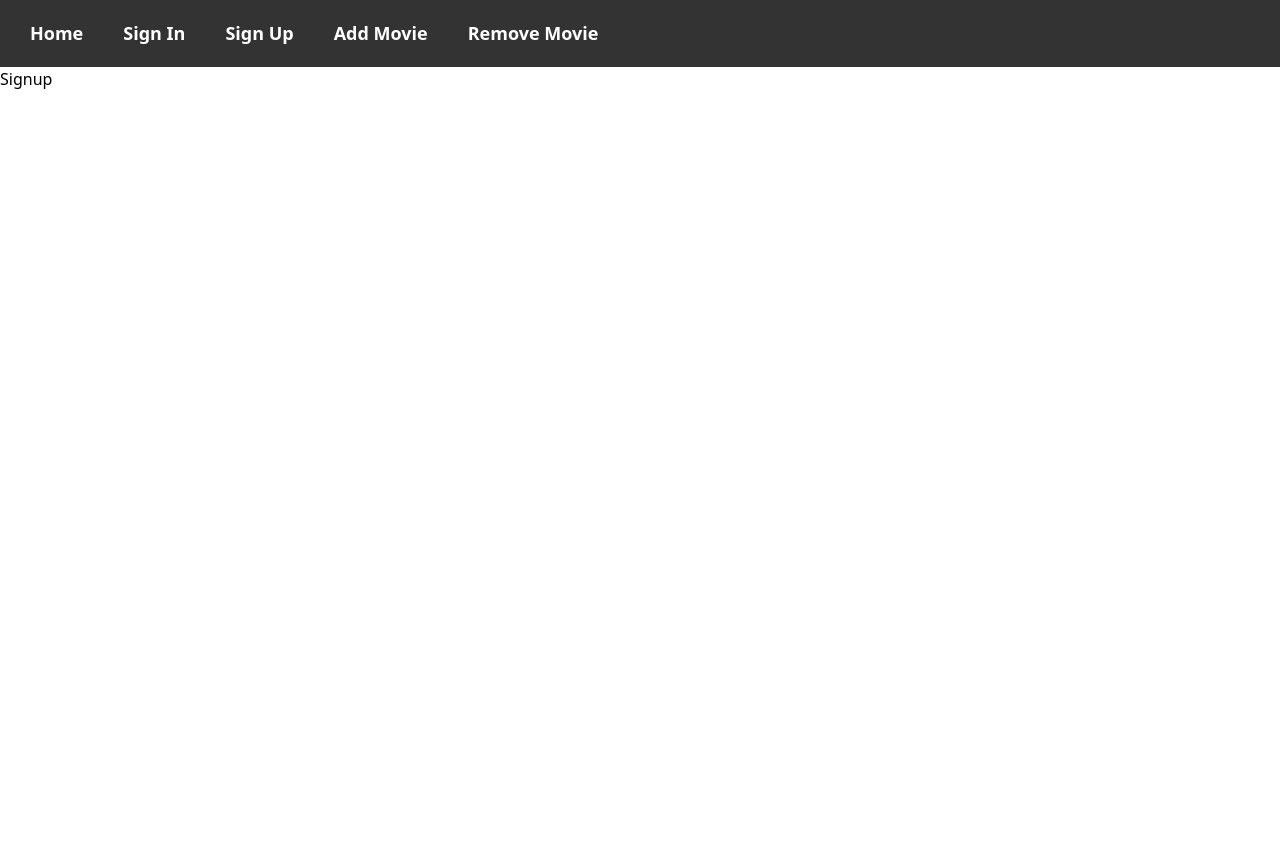
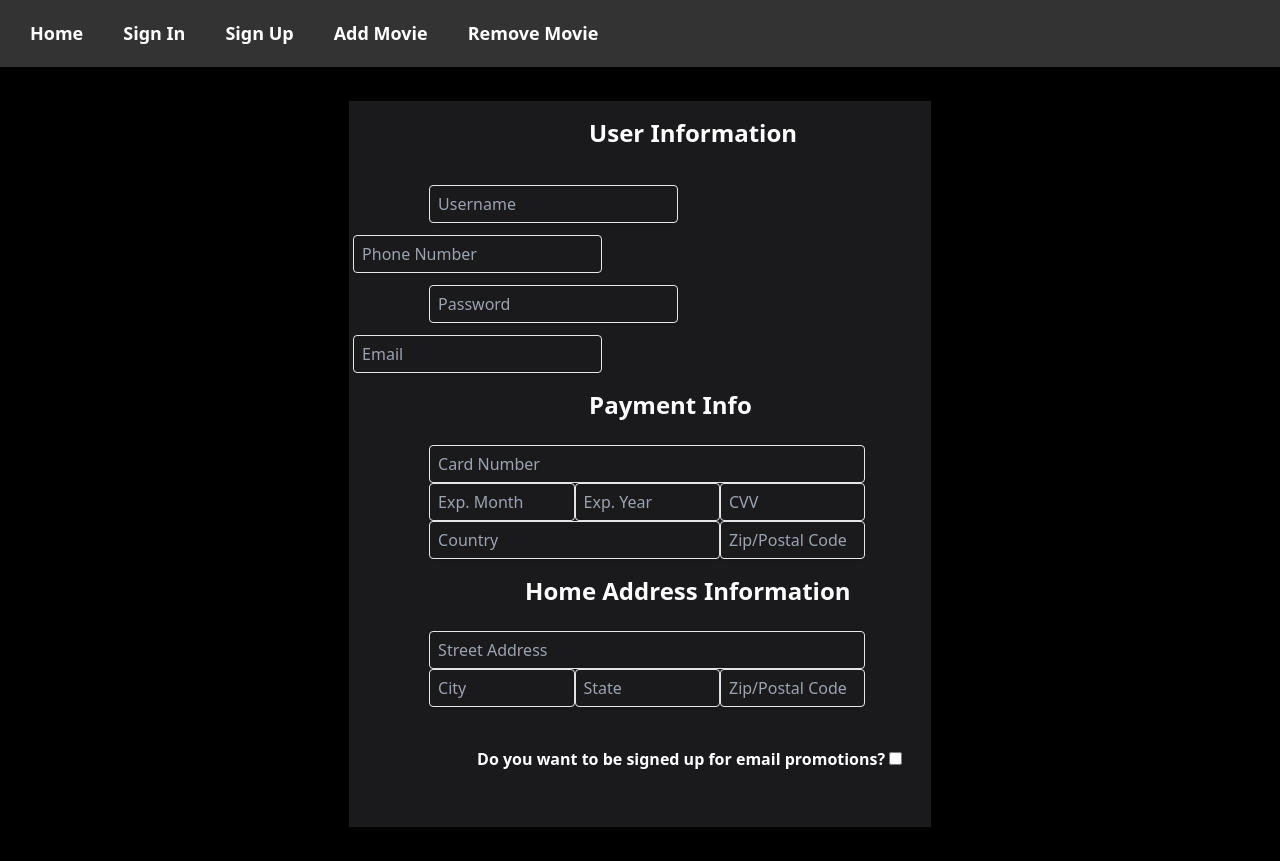
Before and after one commit to MattMorris247/B6TermProject, a React (Create React App) app: page /signup in a window 1280 px wide. Before the commit the page ends 800 px from the top, so only its background shows below. Built offline with nearby package versions, Linux system fonts and the light colour scheme.

Commit message:
signup page complete

```diff
--- a/src/components/Home.jsx
+++ b/src/components/Home.jsx
@@ -1,6 +1,4 @@
 import React from 'react'
-import { Link } from 'react-router-dom'
-import NavBar from './NavBar'
 
 const Home = () => {
   return (
--- a/src/components/RemoveMovie.jsx
+++ b/src/components/RemoveMovie.jsx
@@ -2,7 +2,9 @@ import React from 'react'
 
 const RemoveMovie = () => {
   return (
-	<div>RemoveMovie</div>
+	<div>
+
+  </div>
   )
 }
 
--- /dev/null
+++ b/src/components/Signup.css
@@ -0,0 +1,38 @@
+.row {
+    display: flex;
+    flex-direction: row;
+    flex-wrap: wrap;
+    width: 100%;
+  }
+
+  .column-row {
+    display: flex;
+    flex-direction: row;
+    flex-wrap: wrap;
+    width: 100%;
+    height: 34px;
+    background-color: black;
+  }
+
+  .column-side {
+    display: flex;
+    flex-direction: column;
+    flex-basis: 100%;
+    flex: .6;
+    background-color: black;
+  }
+  .column-main {
+    display: flex;
+    flex-direction: column;
+    flex-basis: 100%;
+    flex: 1;
+    background-color: #1a1a1d;
+  }
+
+  .column-container {
+    margin: 0px;
+  }
+
+  input {
+    background-color: #1a1a1d;
+  }
--- a/src/components/Signup.jsx
+++ b/src/components/Signup.jsx
@@ -1,10 +1,121 @@
 import React from 'react'
+import './Signup.css'
 
 const Signup = () => {
   return (
-	<div>
-		Signup
-	</div>
+    <div className="column-container">
+        <div className="row">
+            <div className='column-side'></div>
+            <div className="column-main">
+                <div className="column-row"></div>
+                <form>
+
+                    <h1 class="font-bold text-2xl ml-60 mt-4 text-white mt-14">User Information</h1>
+
+                    <br/>
+
+				    <input class="shadow appearance-none border rounded w-50 py-2 px-2 mx-20 my-3 text-gray-700 leading-tight focus:outline-none focus:shadow-outline"
+                    id="username"
+                    type="text"
+                    placeholder="Username"/>
+
+				    <input class="shadow appearance-none border rounded w-50 py-2 px-2 ml-1 mr-2 text-gray-700 leading-tight focus:outline-none focus:shadow-outline"
+                    id="phone-number"
+                    type="text"
+                    placeholder="Phone Number"/>
+
+                    <br/>
+
+                    <input class="shadow appearance-none border rounded w-50 py-2 px-2 mx-20 my-3 text-gray-700 leading-tight focus:outline-none focus:shadow-outline"
+                    id="password"
+                    type="text"
+                    placeholder="Password"/>
+
+				    <input class="shadow appearance-none border rounded w-50 py-2 px-2 ml-1 mr-2 text-gray-700 leading-tight focus:outline-none focus:shadow-outline"
+                    id="email"
+                    type="text"
+                    placeholder="Email"/>
+
+                    <br/>
+
+                    <h1 class="font-bold text-2xl ml-60 mt-4 text-white">Payment Info</h1>
+
+                    <br/>
+
+                    <input class="shadow appearance-none border rounded w-9/12 py-2 px-2 ml-20 mr-2 text-gray-700 leading-tight focus:outline-none focus:shadow-outline"
+                    id="cardnumber"
+                    type="text"
+                    placeholder="Card Number"/>
+
+                    <input class="shadow appearance-none border rounded w-3/12 py-2 px-2 ml-20 mr-2 text-gray-700 leading-tight focus:outline-none focus:shadow-outline"
+                    id="expiremonth"
+                    type="text"
+                    placeholder="Exp. Month"/>
+
+                    <input class="shadow appearance-none border rounded w-3/12 py-2 px-2 -ml-2 mr-2 text-gray-700 leading-tight focus:outline-none focus:shadow-outline"
+                    id="expireyear"
+                    type="text"
+                    placeholder="Exp. Year"/>
+
+                    <input class="shadow appearance-none border rounded w-3/12 py-2 px-2 -ml-2 mr-2 text-gray-700 leading-tight focus:outline-none focus:shadow-outline"
+                    id="cvv"
+                    type="text"
+                    placeholder="CVV"/>
+
+                    <br/>
+
+                    <input class="shadow appearance-none border rounded w-6/12 py-2 px-2 ml-20 mr-2 text-gray-700 leading-tight focus:outline-none focus:shadow-outline"
+                    id="county"
+                    type="text"
+                    placeholder="Country"/>
+
+                    <input class="shadow appearance-none border rounded w-3/12 py-2 px-2 -ml-2 mr-2 text-gray-700 leading-tight focus:outline-none focus:shadow-outline"
+                    id="zipcode"
+                    type="text"
+                    placeholder="Zip/Postal Code"/>
+
+                    <br/>
+
+                    <h1 class="font-bold text-2xl ml-44 mt-4 text-white">Home Address Information</h1>
+
+                    <br/>
+
+                    <input class="shadow appearance-none border rounded w-9/12 py-2 px-2 ml-20 mr-2 text-gray-700 leading-tight focus:outline-none focus:shadow-outline"
+                    id="address"
+                    type="text"
+                    placeholder="Street Address"/>
+
+                    <input class="shadow appearance-none border rounded w-3/12 py-2 px-2 ml-20 mr-2 text-gray-700 leading-tight focus:outline-none focus:shadow-outline"
+                    id="city"
+                    type="text"
+                    placeholder="City"/>
+
+                    <input class="shadow appearance-none border rounded w-3/12 py-2 px-2 -ml-2 mr-2 text-gray-700 leading-tight focus:outline-none focus:shadow-outline"
+                    id="state"
+                    type="text"
+                    placeholder="State"/>
+
+                    <input class="shadow appearance-none border rounded w-3/12 py-2 px-2 -ml-2 mr-2 text-gray-700 leading-tight focus:outline-none focus:shadow-outline"
+                    id="addresszip"
+                    type="text"
+                    placeholder="Zip/Postal Code"/>
+                </form>
+
+                <br/>
+
+                <label class="font-bold text-1xl ml-32 mt-4 mb-14 text-white">Do you want to be signed up for email promotions?
+                <input class="ml-1"
+                id="promotions"
+                type="checkbox"/>
+                </label>
+
+                <div className="column-row"></div>
+            </div>
+            <div className='column-side'></div>
+        </div>
+
+
+    </div>
   )
 }
 
```
